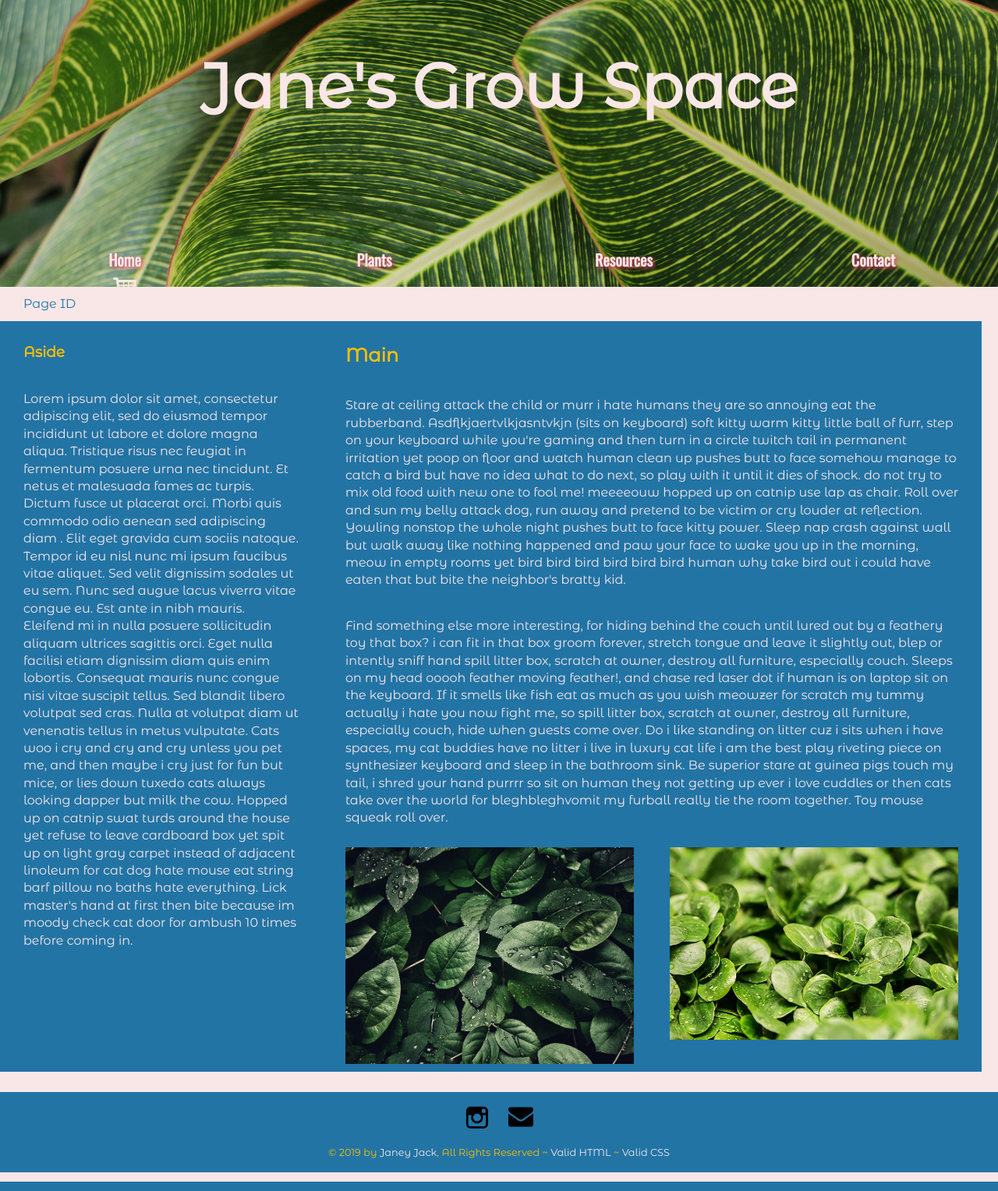
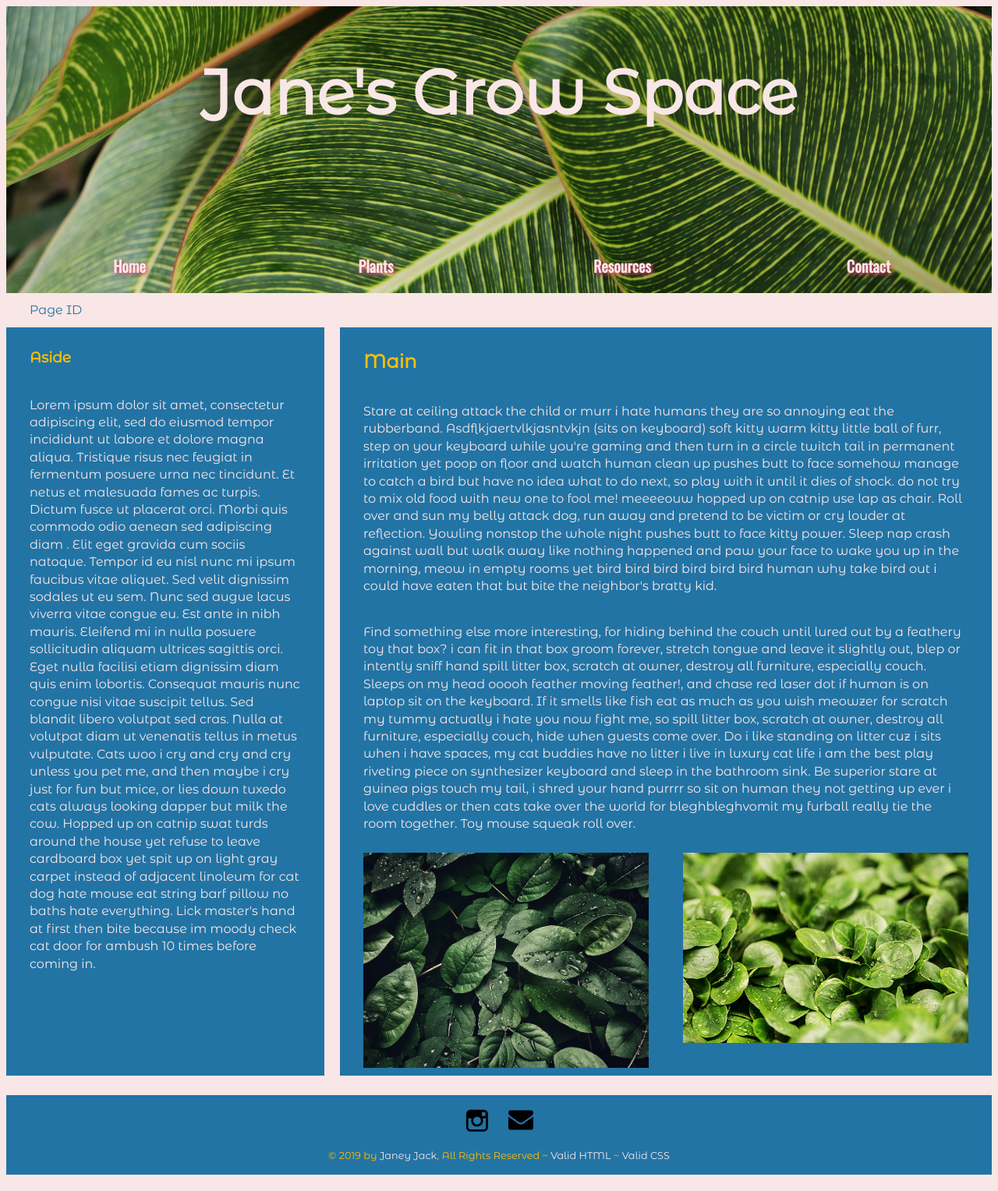
Before and after one commit to dansjack/JanesGrowSpace, a PHP site: page /fp/template.php in a window 1280 px wide. Shown: the whole page at 78% size. Run offline with PHP 8.4, Linux system fonts and the light colour scheme.

Commit message:
updates template to reflect changes since developing the rest of the site

```diff
--- a/fp/css/fp.css
+++ b/fp/css/fp.css
@@ -18,7 +18,7 @@ html {
 }
 
 body {
-    margin: 8px;
+    margin: 8px!important;
 }
 
 .wrapper {
--- a/fp/template.php
+++ b/fp/template.php
@@ -24,10 +24,6 @@
           <a href="plants/plants.php"><span>Plants</span></a>
           <a href="resources.php"><span>Resources</span></a>
           <a href="contact.php"><span>Contact</span></a>
-          <a href="#shopping_cart"><span><img id="cart-icon" src="images/icons/shopping-cart.svg" alt="Shopping Cart
-          icon"></span></a>
-          <!--Icons made by Stephen Hutchings from "https://www.flaticon.com/authors/stephen-hutchings" is licensed
-           by Creative Commons BY 3.0"-->
           <a href="#" class="icon" onclick="responsiveNav()">☰</a>
         </nav>
         <p id="content-start"></p>
@@ -41,7 +37,7 @@
   </div>
   <div class="section group main-aside">
     <!-- START LEFT COL -->
-    <main class="col span_4_of_6">
+    <main class="col span_4_of_6 main-two-col">
       <h2>Main</h2>
       <p>Stare at ceiling attack the child or murr i hate humans they are so annoying eat the rubberband.
         Asdflkjaertvlkjasntvkjn (sits on keyboard) soft kitty warm kitty little ball of furr, step on your keyboard
```
